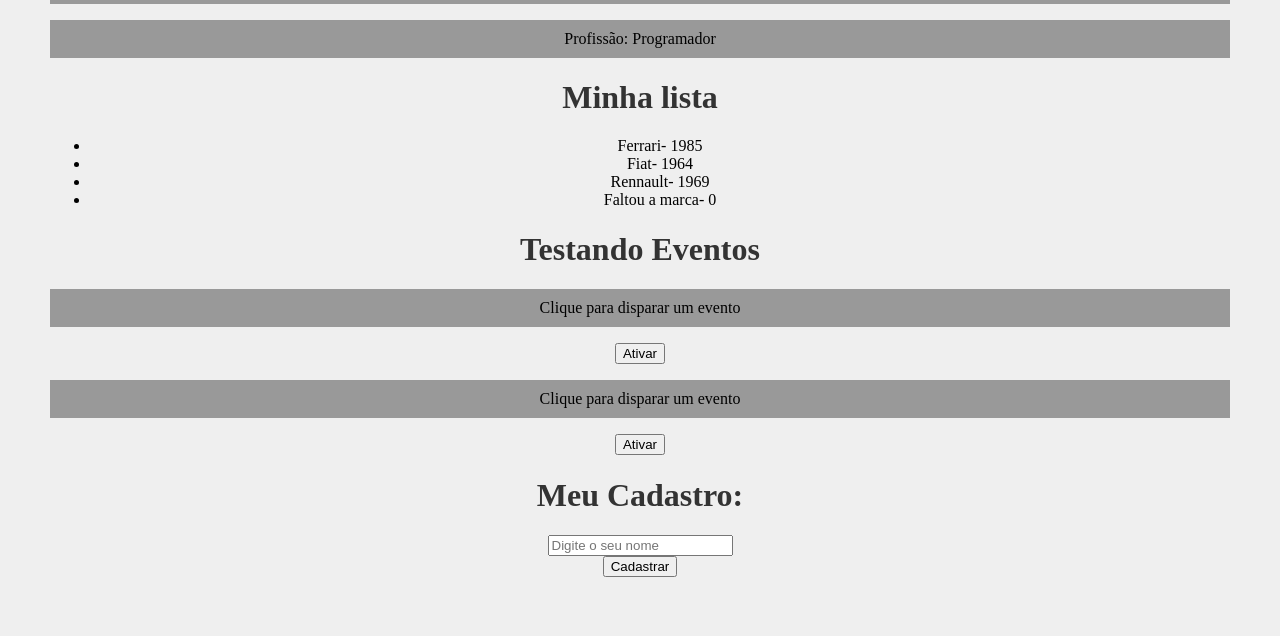
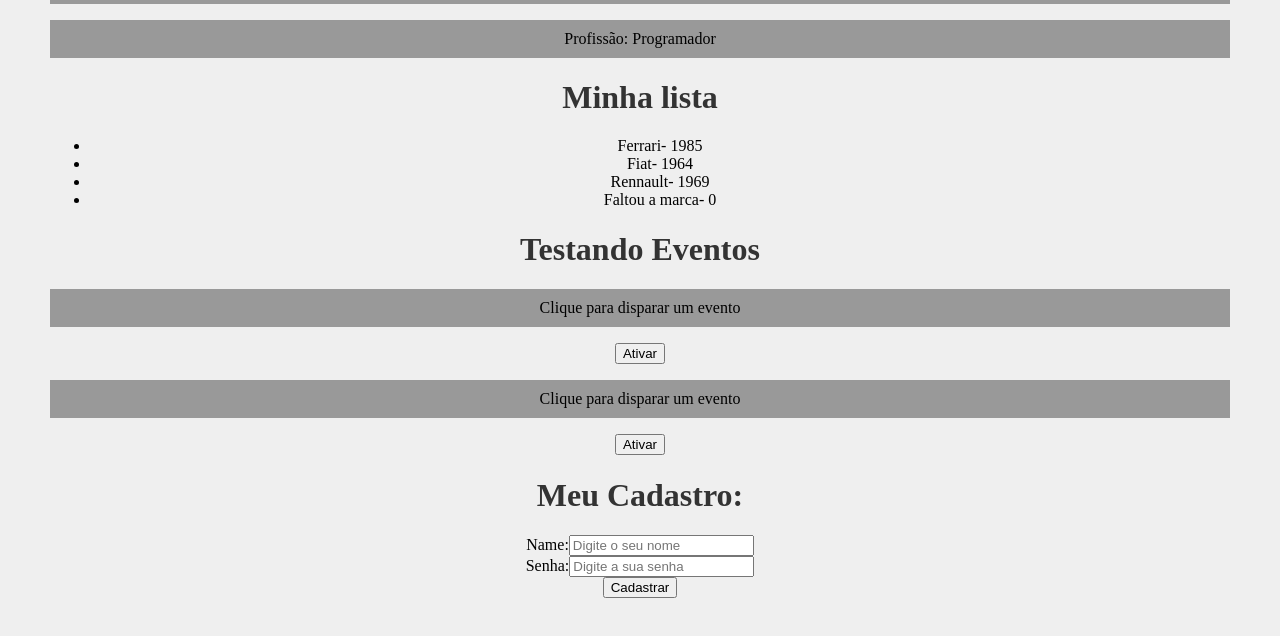
Before and after one commit to Jose-Benedito/meu-projeto, a React (Create React App) app: page / in a window 1280 px wide. Shown: the part 929-1565 px from the top of the page. Built offline with nearby package versions, Linux system fonts and the light colour scheme.

Commit message:
Utilizando  useState (hook do React)

```diff
--- a/src/components/Form.js
+++ b/src/components/Form.js
@@ -1,14 +1,42 @@
+import { useState } from "react"
+
 function Form(){
     function cadastrarUsuario(e){
         e.preventDefault() // Para a requisição do formulário ṕara exibir a mensagem
-        console.log('Cadastrou o Usuário!')
+        console.log(name)
+        console.log(password)
+        console.log(`Cadastrou o Usuário ${name} e senha ${password}`) //obs: a crase
     }
+
+    const [name, setName] = useState() //pega o valor do input no click(onChange)
+  //  const [name, setName] = useState("Benedito") // para valor default
+    const [password, setPassword] = useState()
     return (
         <div>
             <h1>Meu Cadastro:</h1>
             <form onSubmit={cadastrarUsuario}>
                 <div>
-                    <input type="text" placeholder="Digite o seu nome"/>
+                    <label htmlFor="name">Name:</label>
+
+                    <input
+                    type="text"
+                    id="name"
+                    name="name"
+                    placeholder="Digite o seu nome"
+                 //valor default   value={name}
+                    onChange={(e) => setName(e.target.value)} //
+                    />
+                </div>
+                <div>
+                    <label htmlFor="password">Senha:</label>
+
+                    <input
+                    type="password"
+                    id="senha"
+                    name="senha"
+                    placeholder="Digite a sua senha"
+                    onChange={(e) => setPassword(e.target.value)}
+                    />
                 </div>
                 <div>
                     <input type="submit" value="Cadastrar"/>
```
